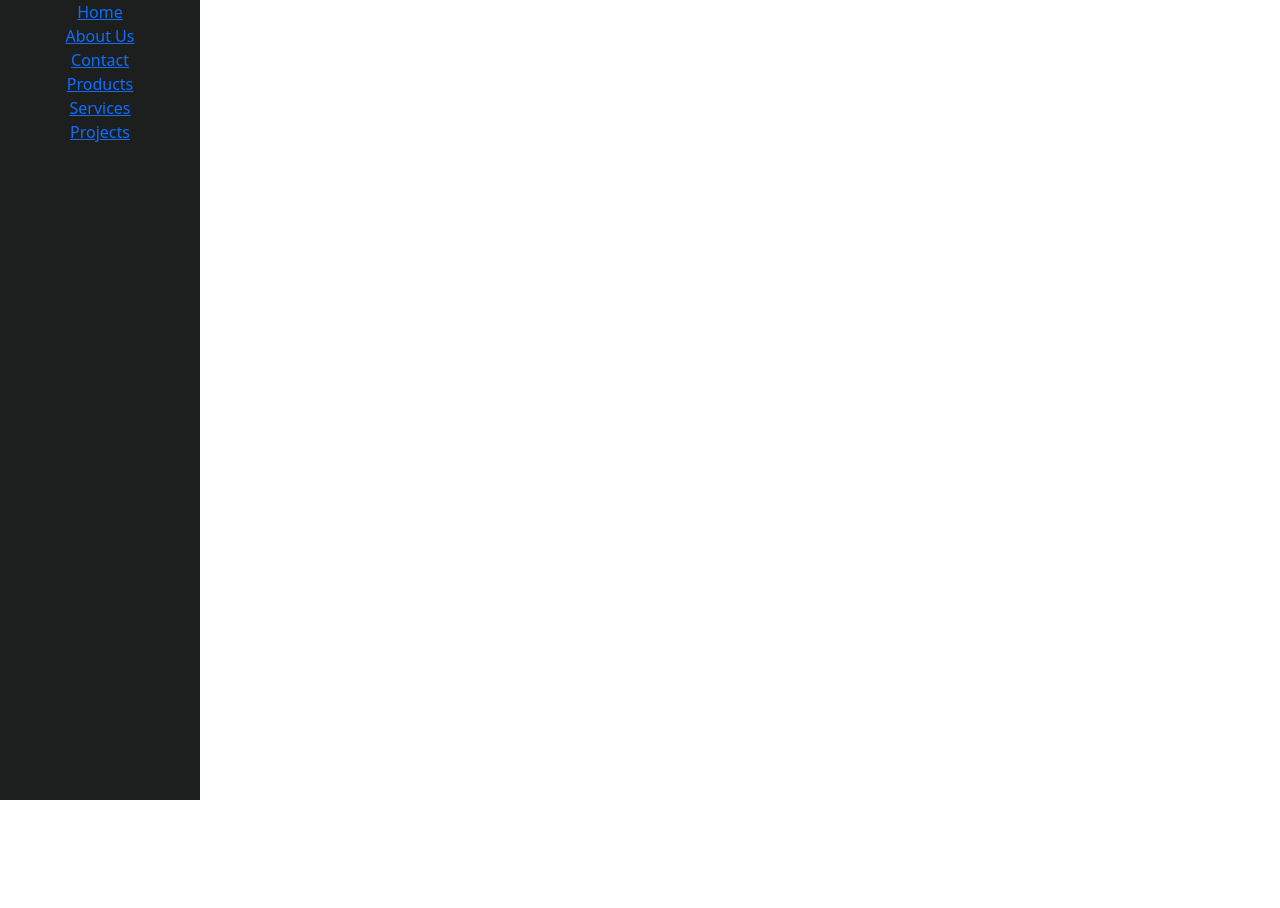
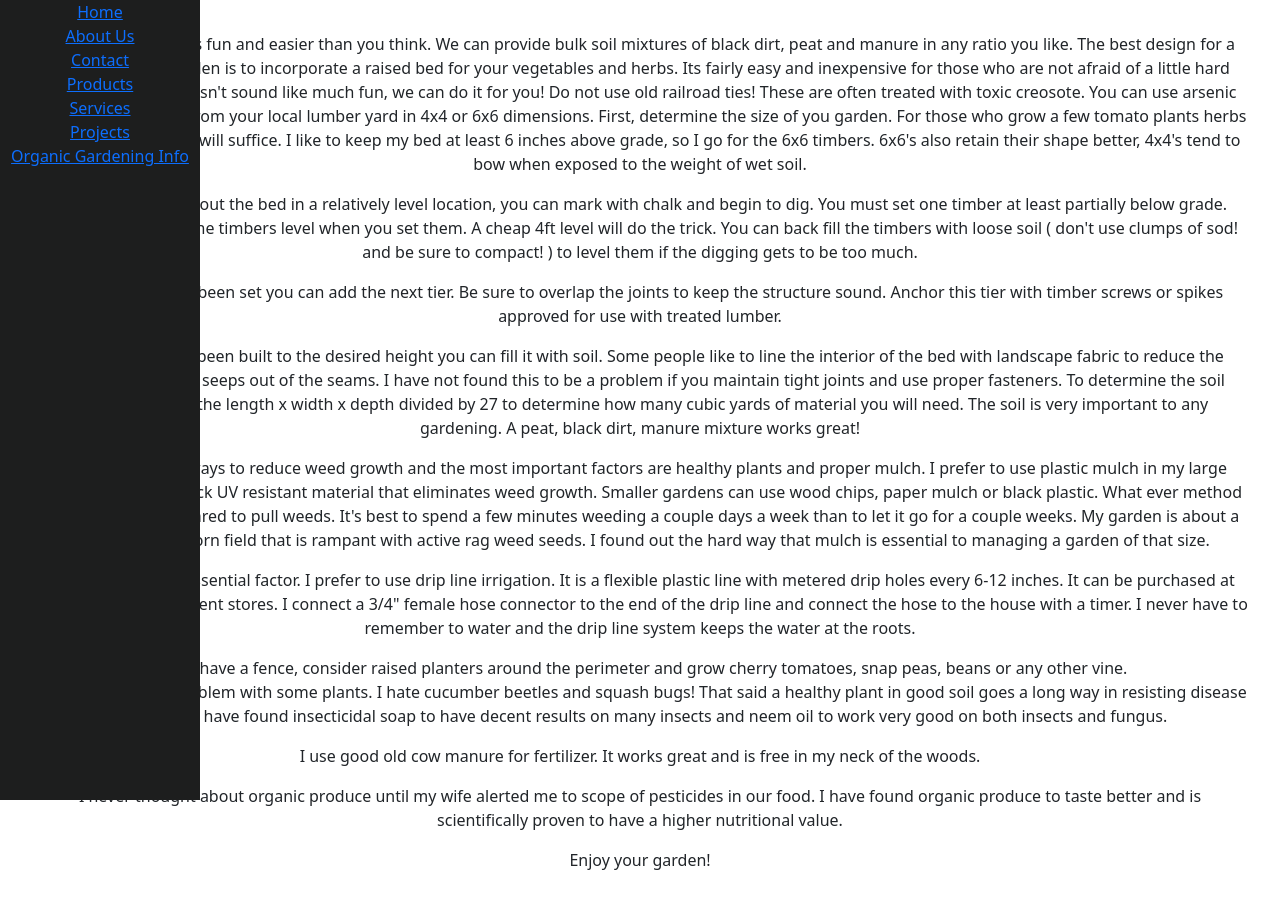
Before and after one commit to MikeAtwood/custom-products, a React (Vite) app: page /info in a window 1280 px wide. Shown: the top 908 px of the page. Before the commit the page ends 800 px from the top, so only its background shows below. Built offline with nearby package versions, Linux system fonts and the light colour scheme.

Commit message:
updated info page

```diff
--- a/src/Router.jsx
+++ b/src/Router.jsx
@@ -5,6 +5,7 @@ import Contact from './pages/Contact';
 import Products from './pages/Products';
 import Services from './pages/Services';
 import Projects from './pages/Projects';
+import Info from './pages/Info';
 
 const Router = () => {
     return (
@@ -15,6 +16,7 @@ const Router = () => {
                 <Route path='/products' element={<Products />}></Route>
                 <Route path='/services' element={<Services />}></Route>
                 <Route path='/projects' element={<Projects />}></Route>
+                <Route path='/info' element={<Info />}></Route>
             </Routes>
     )
 }
--- a/src/components/Navbar.jsx
+++ b/src/components/Navbar.jsx
@@ -23,6 +23,9 @@ const Navbar = () => {
             <li>
                 <Link to='/projects'>Projects</Link>
             </li>
+            <li>
+                <Link to='/info'>Organic Gardening Info</Link>
+            </li>
         </Nav>
     </div>
   )
--- a/src/pages/Info.jsx
+++ b/src/pages/Info.jsx
@@ -2,7 +2,7 @@ const Info = () => {
   return (
     <div>
       <p>
-            Organic gardening is fun and easier than you think. We can provide bulk soil mixtures of black dirt,
+        {`Organic gardening is fun and easier than you think. We can provide bulk soil mixtures of black dirt,
                 peat and manure in any ratio you like. The best design for a small backyard garden is to incorporate a
                 raised bed for your vegetables and herbs. Its fairly easy and inexpensive for those who are not afraid of
                 a little hard work. If this part doesn't sound like much fun, we can do it for you! Do not use old railroad
@@ -10,57 +10,62 @@ const Info = () => {
                 lumber yard in 4x4 or 6x6 dimensions. First, determine the size of you garden. For those who grow a few tomato
                 plants herbs an 8ftx8ft raised bed will suffice. I like to keep my bed at least 6 inches above grade, so I
                 go for the 6x6 timbers. 6x6's also retain their shape better, 4x4's tend to bow when exposed to the weight
-            of wet soil.
+                of wet soil.`}
+      </p>
 
-            Once you have laid out the bed in a relatively level location, you can mark with chalk and begin to dig.
-
+      <p>
+        {`Once you have laid out the bed in a relatively level location, you can mark with chalk and begin to dig.
                 You must set one timber at least partially below grade. Remember to keep the timbers level when you set them.
                 A cheap 4ft level will do the trick. You can back fill the timbers with loose soil ( don't use clumps of sod!
-             and be sure to compact! ) to level them if the digging gets to be too much.
+                and be sure to compact! ) to level them if the digging gets to be too much.`}
+      </p>
 
-            After the base has been set you can add the next tier. Be sure to overlap the joints to keep the structure
-            sound. Anchor this tier with timber screws or spikes approved for use with treated lumber.
+      <p>
+        {`After the base has been set you can add the next tier. Be sure to overlap the joints to keep the structure
+                sound. Anchor this tier with timber screws or spikes approved for use with treated lumber.`}
+      </p>
 
-            After the base has been built to the desired height you can fill it with soil. Some people like to line the
+      <p>
+        {`After the base has been built to the desired height you can fill it with soil. Some people like to line the
                 interior of the bed with landscape fabric to reduce the amount of soil that seeps out of the seams. I have not
                 found this to be a problem if you maintain tight joints and use proper fasteners. To determine the soil volume
                 multiply the length x width x depth divided by 27 to determine how many cubic yards of material you will need.
-               The soil is very important to any gardening. A peat, black dirt, manure mixture works great!
+                The soil is very important to any gardening. A peat, black dirt, manure mixture works great!`}
+      </p>
 
-
-            There are various ways to reduce weed growth and the most important factors are healthy plants and proper
+      <p>
+        {`There are various ways to reduce weed growth and the most important factors are healthy plants and proper
             mulch. I prefer to use plastic mulch in my large garden which is a black UV resistant material that eliminates
             weed growth. Smaller gardens can use wood chips, paper mulch or black plastic.
-
             What ever method you choose, be prepared to pull weeds. It's best to spend a few minutes weeding a couple days
             a week than to let it go for a couple weeks. My garden is about a half acre of old corn field that is rampant
-              with active rag weed seeds. I found out the hard way that mulch is essential to managing a garden of
-              that size.
+            with active rag weed seeds. I found out the hard way that mulch is essential to managing a garden of that size.`}
+      </p>
+      {`Water is the other essential factor. I prefer to use drip line irrigation. It is a flexible plastic line with
+            metered drip holes every 6-12 inches. It can be purchased at most home improvement stores. I connect a 3/4"
+            female hose connector to the end of the drip line and connect the hose to the house with a timer. I never have
+            to remember to water and the drip line system keeps the water at the roots.  `}
+      <p></p>
+      {`If you have a fence, consider raised planters around the perimeter and grow cherry tomatoes,
+            snap peas, beans or any other vine.`}
+      <p>
+        {`Pests can be a big problem with some plants. I hate cucumber beetles and squash bugs! That said a healthy plant
+            in good soil goes a long way in resisting disease and pests. I have found insecticidal soap to have decent results
+            on many insects and neem oil to work very good on both insects and fungus.`}
+      </p>
 
-            Water is the other essential factor. I prefer to use drip line irrigation. It is a flexible plastic line
-            with metered
+      <p>
+        {`I use good old cow manure for fertilizer. It works great and is free in my neck of the woods.`}
+      </p>
 
-            drip holes every 6-12 inches. It can be purchased at most home improvement stores. I connect a 3/4" female
-             hose connector to the end of the drip line and connect the hose to the house with a timer. I never have to
-              remember to water and the drip line system keeps the water at the roots.
+      <p>
+        {`I never thought about organic produce until my wife alerted me to scope of pesticides in our food. I have found
+            organic produce to taste better and is scientifically proven to have a higher nutritional value.`}
+      </p>
 
-            If you have a fence, consider raised planters around the perimeter and grow cherry tomatoes, snap peas,
-            beans or any other vine.
+      <p>{`Enjoy your garden!`}</p>
+    </div>
+  );
+};
 
-            Pests can be a big problem with some plants. I hate cucumber beetles and squash bugs! That said a healthy
-            plant in good soil goes a long way in resisting disease and pests. I have found insecticidal soap to have
-            decent results on many insects and neem oil to work very good on both insects and fungus.
-
-            I use good old cow manure for fertilizer. It works great and is free in my neck of the woods.
-
-            I never thought about organic produce until my wife alerted me to scope of pesticides in our food.
-            I have found organic produce to taste better and is scientifically proven to have a higher nutritional value.
-
-
-            Enjoy your garden!
-            </p>
-        </div>
-    )
-}
-
-export default Info
+export default Info;
```
Lines whose indentation alone changed are shown as unchanged.
